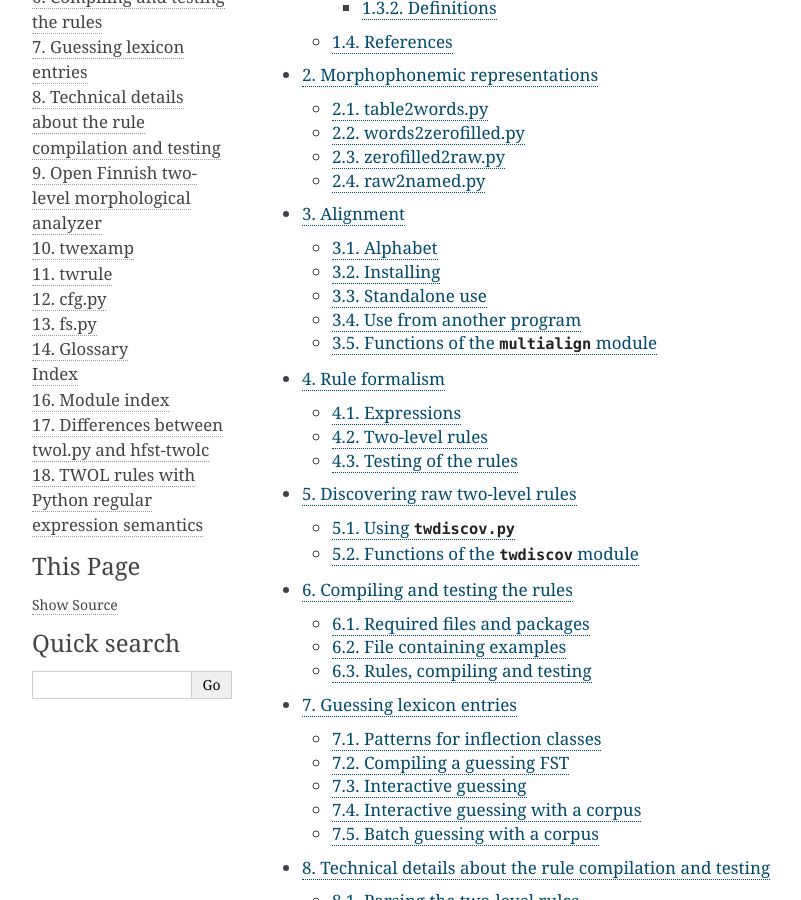
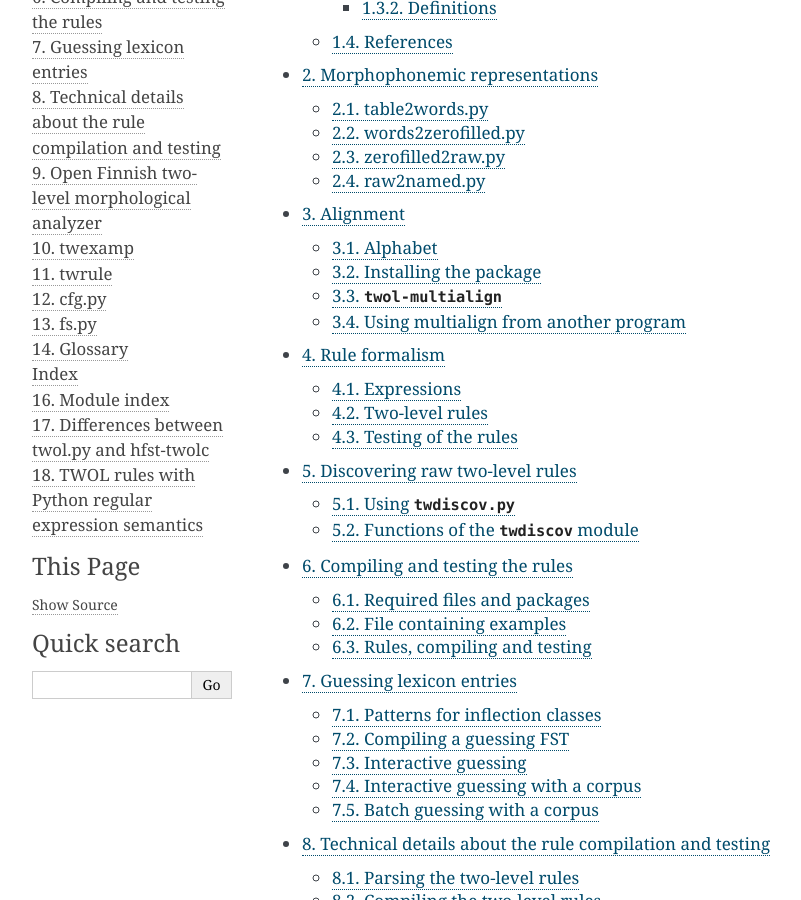
Before and after one commit to koskenni/twol, a Sphinx documentation site: the page built from docs/index.rst, in a window 1280 px wide and 900 px high, scrolled down 343 px. Shown: the whole window, without its empty margins (148-949 px from the left). Built offline with Sphinx 7.4.7, drawn with Linux system fonts in a browser that asks for light colours; some of the changed lines change nothing that is shown.

Commit message:
small docu addition

```diff
--- a/docs/alignment.rst
+++ b/docs/alignment.rst
@@ -47,6 +47,7 @@
    k  =  Velar, Unvoiced, Stop,,,
    g  =  Velar, Voiced, Stop,,,
    h  =  Glottal, Unvoiced, Fricative,,,
+
    Bilabial Labiodental Dental Alveolar PostAlveolar Palatal Velar Glottal = 50
    Bilabial Labiodental Dental Alveolar PostAlveolar = 30
    Bilabial Labiodental = 20
@@ -102,27 +103,32 @@
 
 The sets define different weights, but the lowest weight is taken, thus the weight of this feature group is 10 and the total weight of the morphophoneme ``ie`` is 10.
 
-When reading the alphabet file, the program computes the weights of all possible subsets and their weights of each of the six feature groups.
+When reading the alphabet file, the program computes the weights of all possible subsets and their weights of each of the six feature groups.  These pre-computed weights are then used for deciding which alignments are the best.
 
-Installing
-==========
 
-One may install the programs for alignment as a Python package called ``twolalign`` by using ``pip3 install --user twolalign`` or equivalently with the Python itself::
+Installing the package
+======================
+
+One may install the programs for alignment as a Python package called ``twolalign`` by using::
+
+  $ pip3 install --user twolalign
+
+or equivalently with the Python itself::
 
   $ python3 -m pip install --user twolalign
 
-Installing the package this way makes a few command line scripts that can executed as if they were executable programs, in particular: ``twol-multialign`` and ``twol-aligner``.  The available parameters for these, and other scripts in the package, can be seen by giving the ``--help`` option to the script.
+Installing the package this way makes a few command line scripts that can executed as if they were executable programs, in particular: ``twol-multialign`` and ``twol-aligner``.
 
 If you have previously installed a version of ``twolalign`` and you wieh to replace it with a newer one, you can use an additional option ``--upgrade`` in the installation commands.
 
 If you indend to participate in the development of these tools, you may also clone the github project ``twolalign`` to your personal Linux or Mac computer by::
 
-  git clone git@github.com:koskenni/alignment.git
+  $ git clone git@github.com:koskenni/alignment.git
 
 
 
-Standalone use
-==============
+``twol-multialign``
+===============
 
 Befor using a command or script, one is advised first to ask it for help i.e. what the program will do and what kinds of parameters it needs, e.g.::
 
@@ -148,13 +154,14 @@
 
 The module can be executed as a script.  The default is that the zero-filled aligned morphs are given in vertical layout::
 
-  $ python3 multialign.py
+  $ twol-multialign alphabet.text
   käsi käde käte kät käs                          (first input line)
   käsi
   käde
   käte
   kätØ
   käsØ
+
   saapas saappaa saappa                           (second input line)
   saapØasØ
   saappaØa
@@ -163,29 +170,22 @@
 
 The results may printed in an alternative layout where the raw morphophonemes are explicitly given::
 
-  $ python3 multialign.py --layout horizontal
+  $ twol-multialign --layout horizontal
   saapas saappaa saappa                           (first input line)
   s a a p Øpp a sØØ ØaØ
 
 
-Use from another program
-========================
+Using multialign from another program
+=====================================
 
-You can e.g.::
+When the ``twolalign`` package has been installed, you can use the alignment from your own Python 3 program.  You can e.g.::
 
-  import multialign
+  from twolalign.multialign import aligner
   morpheme = "MIES"
   words = ["mies", "miehe", "mieh"]
-  aligned_sym_seq = multialign.aligner(words, 1, morpheme)
+  aligned_sym_seq = aligner(words, 1, morpheme)
   print(aligned_sym_seq)
 
-and it would print::
+and your program would print::
 
   ['mmm', 'iii', 'eee', 'shh', 'ØeØ']
-
-
-Functions of the ``multialign`` module
-======================================
-
-.. automodule:: multialign
-   :members:
```
